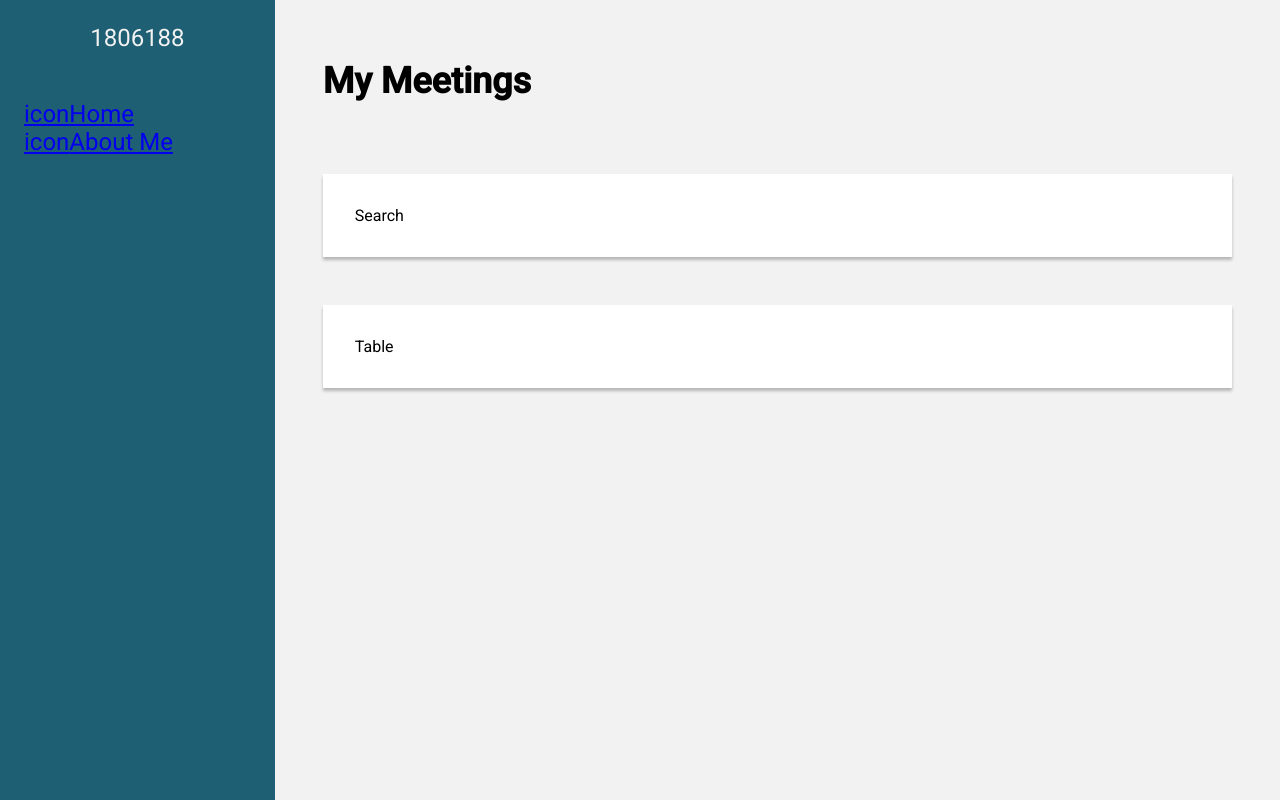
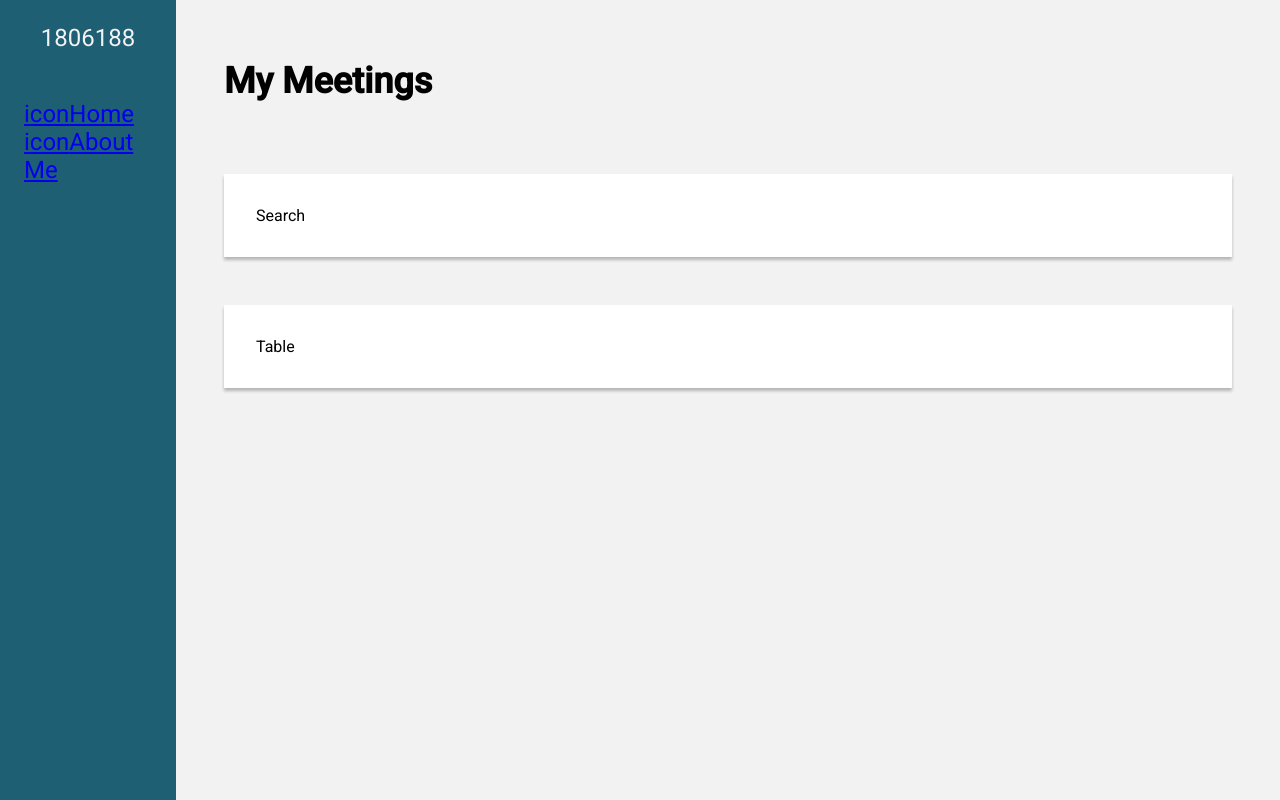
Before and after one commit to eElec/ChaosNative-Hackathon, a React (Create React App) app in the folder client/: page /home in a window 1280 px wide. Built offline with nearby package versions, Linux system fonts and the light colour scheme.

Commit message:
fix(sidebar): constant width

```diff
--- a/client/src/assets/css/Sidebar.module.css
+++ b/client/src/assets/css/Sidebar.module.css
@@ -4,6 +4,8 @@
 
   display: flex;
   min-height: 100%;
+  min-width: 10%;
+  max-width: 10%;
   flex-grow: 1;
   transition: all .3s;
 
```
